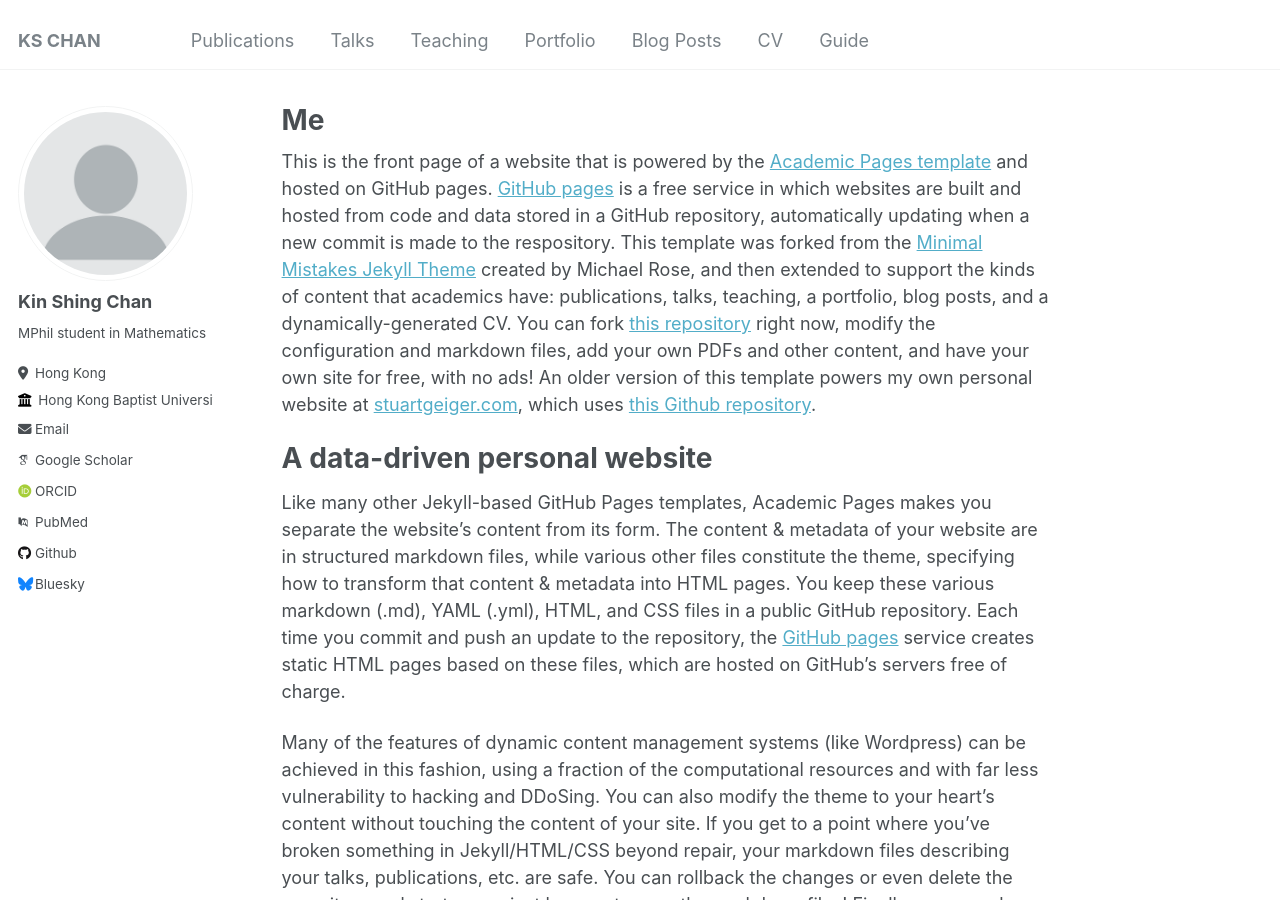
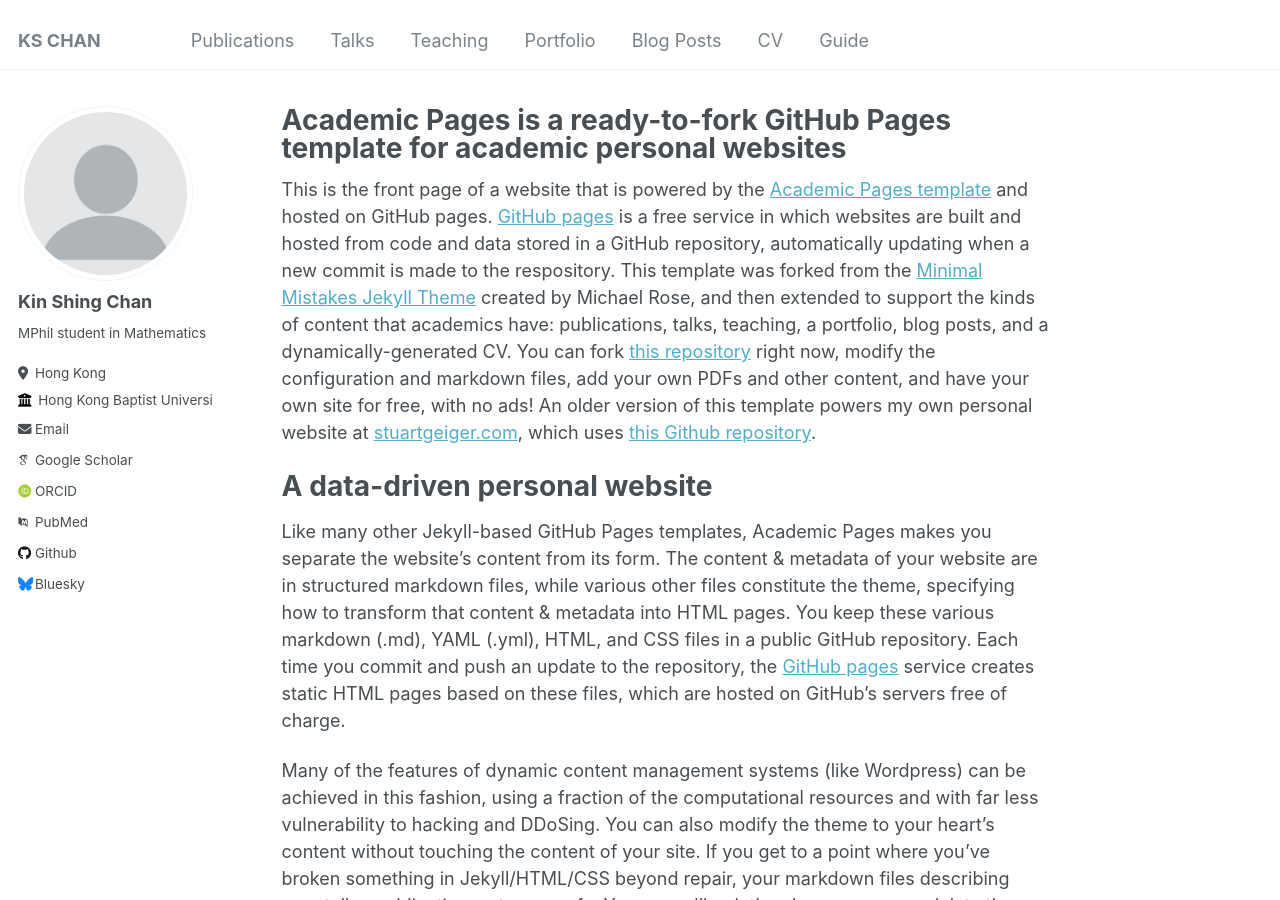
Before and after one commit to kschan987/ks3, a Jekyll site: the page built from _pages/about.md, in a window 1280 px wide and 900 px high. Built offline with Jekyll 4.4.1, drawn with Linux system fonts in a browser that asks for light colours; some web fonts are replaced.

Commit message:
Update about.md

```diff
--- a/_pages/about.md
+++ b/_pages/about.md
@@ -1,6 +1,6 @@
 ---
 permalink: /
-title: "Me"
+title: "Academic Pages is a ready-to-fork GitHub Pages template for academic personal websites"
 author_profile: true
 redirect_from:
   - /about/
```
